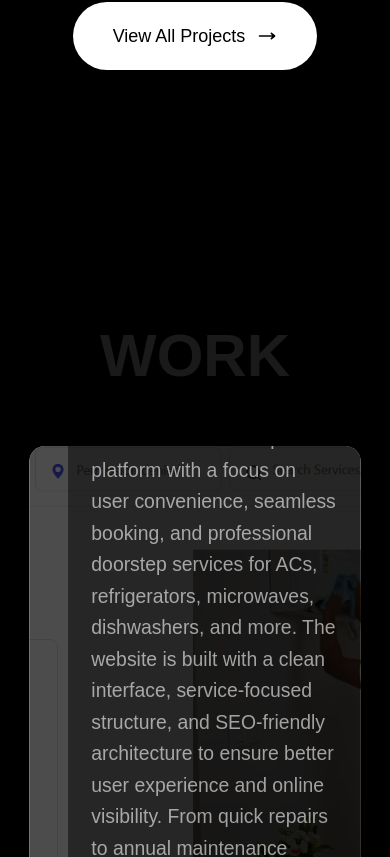
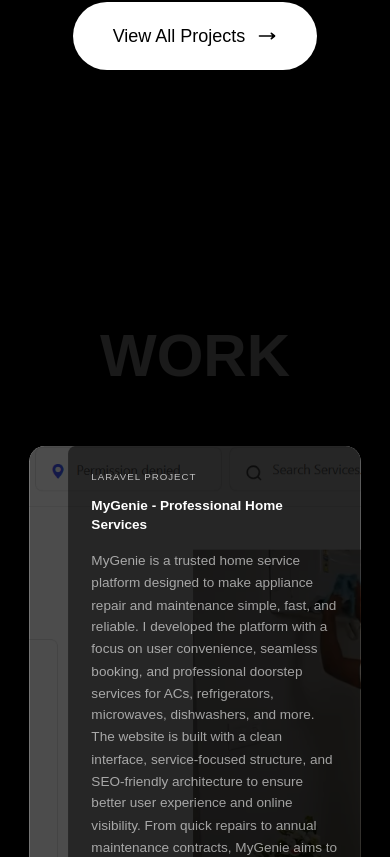
Before and after one commit to webcodingravi/gtechwebmarketing, a React (Vite) app: page / in a window 390 px wide. Shown: the part 6667-7524 px from the top of the page. Built offline with nearby package versions, Linux system fonts and the light colour scheme.

Commit message:
footer-center

```diff
--- a/src/components/Home/FooterSection.jsx
+++ b/src/components/Home/FooterSection.jsx
@@ -21,12 +21,6 @@
     [<FaYoutube />, "https://www.youtube.com/@gtechwebmarketing"],
     [<FaLinkedin />, "https://www.linkedin.com/company/gtechwebmarketing/"],
     [<FaXTwitter/>, "https://x.com/gtechweb123"],
-
-
-
-
-
-
 
 ];
 
@@ -78,7 +72,6 @@
 
                         {/* ABOUT */}
                          <div>
-
                             <p className="text-white/60 leading-8 text-xl font-light">
                               {/* <img src="./assets/white logo (2).png" alt="logo" className='h-25 mb-6'/> */}
                               G Tech is a leading web marketing agency setting growth marks in the world of communication. With the time and requirements, we have opted different level of strategic skills to help our clients & brands to optimize their engagements and value their efforts with minimum ROI.
@@ -102,7 +95,7 @@
 
                         {/* MENU */}
 
-                        <div className="space-y-5">
+                        <div className="space-y-5 text-center">
                             <p className="text-xl uppercase tracking-[3px] text-white/40 mb-4">
                                 Quick Links
                             </p>
--- a/src/components/Home/WorkSection.jsx
+++ b/src/components/Home/WorkSection.jsx
@@ -36,16 +36,16 @@
                     <div className="absolute inset-0 bg-black/70" />
 
                     {/* TEXT */}
-                    <div className="absolute bottom-12 left-10 z-20 text-white max-w-xl bg-black/50 p-6 rounded-lg">
-                        <p className="text-sm uppercase tracking-widest opacity-70">
+                    <div className="absolute md:bottom-12 left-10 z-20 text-white max-w-xl bg-black/50 p-6 rounded-lg">
+                        <p className="md:text-sm uppercase tracking-widest opacity-70 text-[10px]">
                             {project.category}
                         </p>
 
-                        <h2 className="text-3xl md:text-5xl font-bold mt-3">
+                        <h2 className="text-3xl md:text-5xl font-bold mt-3 text-sm">
                             {project.title}
                         </h2>
 
-                        <p className="mt-4 text-white/60 font-light leading-relaxed text-xl">
+                        <p className="mt-4 text-white/60 font-light leading-relaxed md:text-xl text-sm">
                             {project.intro}
                         </p>
                     </div>
```
